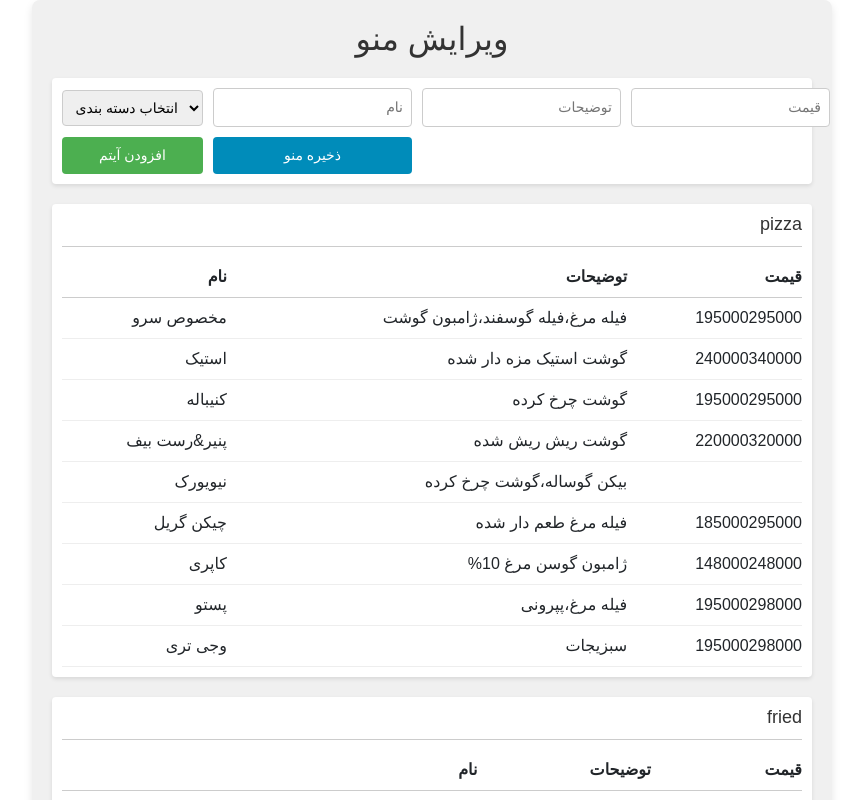
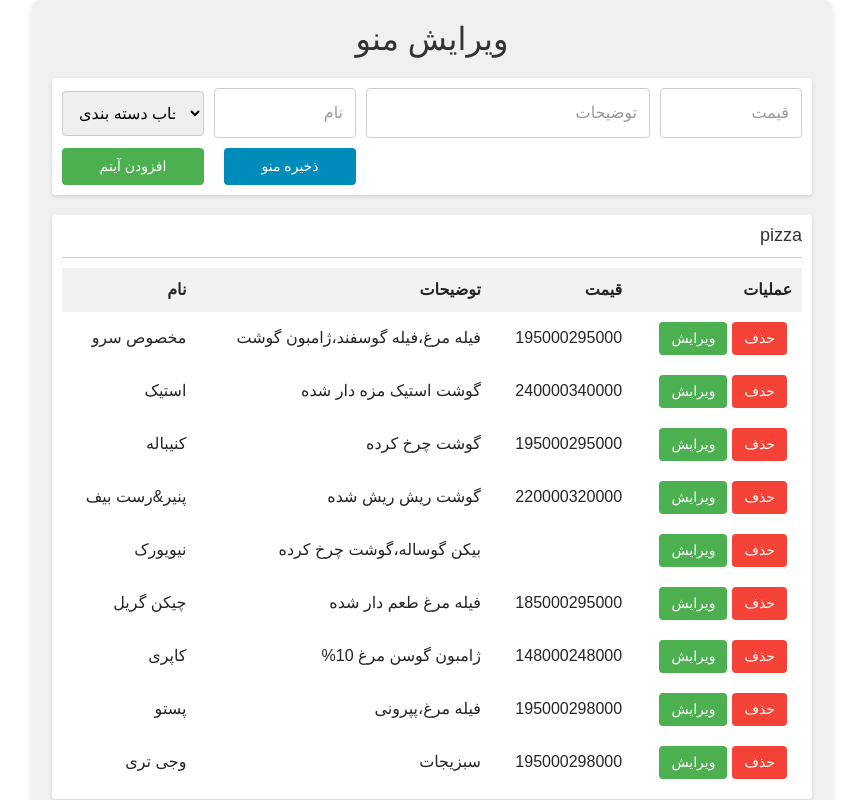
Before and after one commit to seyed-sabbagh/menu-manager-2, a React (Create React App) app: page / in a window 1280 px wide. Shown: the top 800 px of the page, without its empty margins (208-1071 px from the left). Built offline with nearby package versions, Linux system fonts and the light colour scheme.

Commit message:
update pannel add feature edit and remove item

```diff
--- a/src/App.js
+++ b/src/App.js
@@ -1,12 +1,16 @@
 import React, { useState } from 'react';
 import axios from 'axios';
-import menuData from './data/menuData.ts'; // Assuming you have the initial data stored in a JSON file
+import './EditableMenu.css'; // Import CSS file for styling
+// Importing menuData directly
+const menuData = require('./data/menuData.ts');
 
-const categoriesList = ["cake","pizza", "fried", "hot_dog", "feed", "burgers","sandwiches","snacks","salad","persian_food","pish_ghaza","seafood","Customـfood","Lunchـdinner","sini_majlesi","day_food","cofee","icecream","koktel","damnosh","shake","smothi","majon","cold_bar","glasse","hot_bar"]; // Example list of categories
+const categoriesList = Object.keys(menuData); // Extracting categories from menuData keys
 
 function EditableMenu() {
   const [menu, setMenu] = useState(menuData);
   const [newItem, setNewItem] = useState({ category: "", name: "", description: "", price: "" });
+  const [editItemId, setEditItemId] = useState(null);
+  const [editedItem, setEditedItem] = useState({ id: null, category: "", name: "", description: "", price: "" });
 
   const addItem = () => {
     if (newItem.category && newItem.name && newItem.description && newItem.price) {
@@ -56,14 +60,63 @@ function EditableMenu() {
     return Math.random().toString(36).substr(2, 9);
   };
 
+  const handleEdit = (categoryId, itemId) => {
+    const itemToEdit = menu[categoryId].find(item => item.id === itemId);
+    if (itemToEdit) {
+      setEditedItem({
+        id: itemToEdit.id,
+        category: categoryId,
+        name: itemToEdit.name,
+        description: itemToEdit.description,
+        price: itemToEdit.price
+      });
+      setEditItemId(itemId);
+    } else {
+      console.error(`Item with ID ${itemId} not found in category ${categoryId}`);
+    }
+  };
+
+  const saveEditedItem = () => {
+    if (!editedItem.category) {
+      console.error("Category is undefined in editedItem.");
+      return;
+    }
+
+    const updatedMenu = { ...menu };
+    const category = editedItem.category;
+
+    if (updatedMenu.hasOwnProperty(category)) {
+      const updatedItems = updatedMenu[category].map(item =>
+        item.id === editedItem.id ? { ...item, name: editedItem.name, description: editedItem.description, price: editedItem.price } : item
+      );
+      updatedMenu[category] = updatedItems;
+      setMenu(updatedMenu);
+      setEditItemId(null);
+    } else {
+      console.error(`Category '${category}' does not exist in the menu.`);
+      // Handle the error or notify the user appropriately
+    }
+  };
+
+  const cancelEdit = () => {
+    setEditItemId(null);
+    setEditedItem({ id: null, category: "", name: "", description: "", price: "" });
+  };
+
+  const removeItem = (categoryId, itemId) => {
+    const updatedMenu = { ...menu };
+    updatedMenu[categoryId] = updatedMenu[categoryId].filter(item => item.id !== itemId);
+    setMenu(updatedMenu);
+  };
+
   return (
-    <div style={{ fontFamily: 'IRANSans, Arial, sans-serif', maxWidth: '800px', margin: 'auto', padding: '20px', backgroundColor: '#f0f0f0', borderRadius: '8px', boxShadow: '0 4px 8px rgba(0,0,0,0.1)' }}>
-      <h1 style={{ textAlign: 'center', marginBottom: '20px', fontSize: '32px', color: '#333' }}>ویرایش منو</h1>
-      <div style={{ display: 'grid', gridTemplateColumns: '1fr 1fr 2fr 1fr', gap: '10px', alignItems: 'center', backgroundColor: '#fff', padding: '10px', borderRadius: '4px', boxShadow: '0 2px 4px rgba(0,0,0,0.1)' }}>
+    <div className="editable-menu-container">
+      <h1 className="editable-menu-heading">ویرایش منو</h1>
+      <div className="menu-form">
         <select
           value={newItem.category}
           onChange={(e) => handleNewItemChange("category", e.target.value)}
-          style={{ padding: '8px', borderRadius: '4px', border: '1px solid #ccc', fontSize: '14px', textAlign: 'right' }}
+          className="input-field"
         >
           <option value="">انتخاب دسته بندی</option>
           {categoriesList.map((category, index) => (
@@ -75,43 +128,76 @@ function EditableMenu() {
             placeholder="نام"
             value={newItem.name}
             onChange={(e) => handleNewItemChange("name", e.target.value)}
-          style={{ padding: '8px', borderRadius: '4px', border: '1px solid #ccc', fontSize: '14px', textAlign: 'right' }}
+            className="input-field"
           />
+
         <input
           type="text"
           placeholder="توضیحات"
           value={newItem.description}
           onChange={(e) => handleNewItemChange("description", e.target.value)}
-          style={{ padding: '8px', borderRadius: '4px', border: '1px solid #ccc', fontSize: '14px', textAlign: 'right' }}
+          className="input-field"
         />
         <input
           type="text"
           placeholder="قیمت"
           value={newItem.price}
           onChange={(e) => handleNewItemChange("price", e.target.value)}
-          style={{ padding: '8px', borderRadius: '4px', border: '1px solid #ccc', fontSize: '14px', textAlign: 'right' }}
+          className="input-field"
         />
-        <button onClick={addItem} style={{ padding: '8px 16px', backgroundColor: '#4CAF50', color: 'white', border: 'none', borderRadius: '4px', cursor: 'pointer', fontSize: '14px' }}>افزودن آیتم</button>
-        <button onClick={saveMenu} style={{ padding: '8px 16px', backgroundColor: '#008CBA', color: 'white', border: 'none', borderRadius: '4px', cursor: 'pointer', fontSize: '14px' }}>ذخیره منو</button>
+        <button onClick={addItem} className="add-item-button">افزودن آیتم</button>
+        <button onClick={saveMenu} className="save-menu-button">ذخیره منو</button>
       </div>
-      <div style={{ marginTop: '20px' }}>
+      <div className="menu-list">
         {Object.keys(menu).map(category => (
-          <div key={category} style={{ marginBottom: '20px', borderRadius: '4px', backgroundColor: '#fff', padding: '10px', boxShadow: '0 2px 4px rgba(0,0,0,0.1)' }}>
-            <h2 style={{ borderBottom: '1px solid #ccc', paddingBottom: '10px', marginBottom: '10px', fontSize: '18px', color: '#333', textAlign: 'right' }}>{category}</h2>
-            <table style={{ width: '100%', borderCollapse: 'collapse', textAlign: 'right' }}>
+          <div key={category} className="category-container">
+            <h2 className="category-heading">{category}</h2>
+            <table className="items-table">
               <thead>
-                <tr style={{ borderBottom: '1px solid #ccc' }}>
-                  <th style={{ padding: '8px 0' }}>نام</th>
-                  <th style={{ padding: '8px 0' }}>توضیحات</th>
-                  <th style={{ padding: '8px 0' }}>قیمت</th>
+                <tr>
+                  <th>نام</th>
+                  <th>توضیحات</th>
+                  <th>قیمت</th>
+                  <th>عملیات</th>
                 </tr>
               </thead>
               <tbody>
                 {menu[category].map(item => (
-                  <tr key={item.id} style={{ borderBottom: '1px solid #eee' }}>
-                    <td style={{ padding: '8px 0' }}>{item.name}</td>
-                    <td style={{ padding: '8px 0' }}>{item.description}</td>
-                    <td style={{ padding: '8px 0' }}>{item.price}</td>
+                  <tr key={item.id}>
+                    <td>{editItemId === item.id ? (
+                      <input
+                        type="text"
+                        value={editedItem.name}
+                        onChange={(e) => setEditedItem({ ...editedItem, name: e.target.value })}
+                      />
+                    ) : item.name}</td>
+                    <td>{editItemId === item.id ? (
+                      <input
+                        type="text"
+                        value={editedItem.description}
+                        onChange={(e) => setEditedItem({ ...editedItem, description: e.target.value })}
+                      />
+                    ) : item.description}</td>
+                    <td>{editItemId === item.id ? (
+                      <input
+                        type="text"
+                        value={editedItem.price}
+                        onChange={(e) => setEditedItem({ ...editedItem, price: e.target.value })}
+                      />
+                    ) : item.price}</td>
+                    <td>
+                      {editItemId === item.id ? (
+                        <>
+                          <button onClick={saveEditedItem} className="save-button">ذخیره</button>
+                          <button onClick={cancelEdit} className="cancel-button">لغو</button>
+                        </>
+                      ) : (
+                        <>
+                          <button onClick={() => handleEdit(category, item.id)} className="edit-button">ویرایش</button>
+                          <button onClick={() => removeItem(category, item.id)} className="delete-button">حذف</button>
+                        </>
+                      )}
+                    </td>
                   </tr>
                 ))}
               </tbody>
--- /dev/null
+++ b/src/EditableMenu.css
@@ -0,0 +1,247 @@
+/* EditableMenu.css */
+
+/* General container styles */
+.editable-menu-container {
+    font-family: IRANSans, Arial, sans-serif;
+    max-width: 800px;
+    margin: auto;
+    padding: 20px;
+    background-color: #f0f0f0;
+    border-radius: 8px;
+    box-shadow: 0 4px 8px rgba(0,0,0,0.1);
+  }
+
+  /* Heading styles */
+  .editable-menu-heading {
+    text-align: center;
+    margin-bottom: 20px;
+    font-size: 32px;
+    color: #333;
+  }
+
+  /* Form container styles */
+  .menu-form {
+    display: grid;
+    grid-template-columns: 1fr 1fr 2fr 1fr;
+    gap: 10px;
+    align-items: center;
+    background-color: #fff;
+    padding: 10px;
+    border-radius: 4px;
+    box-shadow: 0 2px 4px rgba(0,0,0,0.1);
+  }
+
+  /* Input field styles */
+  .menu-form .input-field {
+    padding: 8px;
+    border-radius: 4px;
+    border: 1px solid #ccc;
+    font-size: 14px;
+    text-align: right;
+  }
+
+  /* Add item and save menu buttons */
+  .add-item-button, .save-menu-button {
+    padding: 8px 16px;
+    background-color: #4CAF50;
+    color: white;
+    border: none;
+    border-radius: 4px;
+    cursor: pointer;
+    font-size: 14px;
+    transition: background-color 0.3s ease;
+  }
+
+  .add-item-button:hover, .save-menu-button:hover {
+    background-color: #45a049;
+  }
+
+  .save-menu-button {
+    background-color: #008CBA;
+    margin-left: 10px;
+  }
+
+  .save-menu-button:hover {
+    background-color: #007b9c;
+  }
+
+  /* Menu list container */
+  .menu-list {
+    margin-top: 20px;
+  }
+
+  /* Category container styles */
+  .category-container {
+    margin-bottom: 20px;
+    border-radius: 4px;
+    background-color: #fff;
+    padding: 10px;
+    box-shadow: 0 2px 4px rgba(0,0,0,0.1);
+  }
+
+  /* Category heading styles */
+  .category-heading {
+    border-bottom: 1px solid #ccc;
+    padding-bottom: 10px;
+    margin-bottom: 10px;
+    font-size: 18px;
+    color: #333;
+    text-align: right;
+  }
+
+  /* Items table styles */
+  .items-table {
+    width: 100%;
+    border-collapse: collapse;
+    text-align: right;
+  }
+
+  .items-table th, .items-table td {
+    padding: 10px;
+  }
+
+  .items-table th {
+    font-weight: bold;
+    background-color: #f2f2f2;
+  }
+
+  .items-table input[type="text"] {
+    width: calc(100% - 20px);
+    padding: 8px;
+    border: 1px solid #ccc;
+    border-radius: 4px;
+    font-size: 14px;
+    text-align: right;
+  }
+
+  /* Edit, cancel, save, and delete buttons */
+  .items-table .edit-button, .items-table .cancel-button, .items-table .save-button, .items-table .delete-button {
+    padding: 6px 12px;
+    margin-right: 5px;
+    border: none;
+    border-radius: 4px;
+    cursor: pointer;
+    font-size: 14px;
+  }
+
+  .items-table .edit-button, .items-table .save-button {
+    background-color: #4CAF50;
+    color: white;
+  }
+
+  .items-table .edit-button:hover, .items-table .save-button:hover {
+    background-color: #45a049;
+  }
+
+  .items-table .cancel-button {
+    background-color: #f44336;
+    color: white;
+  }
+
+  .items-table .cancel-button:hover {
+    background-color: #da190b;
+  }
+
+  .items-table .delete-button {
+    background-color: #f44336;
+    color: white;
+  }
+
+  .items-table .delete-button:hover {
+    background-color: #da190b;
+  }
+
+  /* Responsive adjustments */
+  @media (max-width: 768px) {
+    .menu-form {
+      grid-template-columns: 1fr;
+    }
+
+    .items-table th, .items-table td {
+      font-size: 12px;
+    }
+  }
+
+
+
+  /* EditableMenu.css */
+
+/* Input field styles */
+.menu-form .input-field {
+    padding: 12px;
+    border-radius: 4px;
+    border: 1px solid #ccc;
+    font-size: 16px;
+    text-align: right;
+    transition: border-color 0.3s ease;
+  }
+
+  .menu-form .input-field:focus {
+    outline: none;
+    border-color: #4CAF50;
+  }
+
+  .menu-form .input-field::placeholder {
+    color: #999;
+  }
+
+
+  /* EditableMenu.css */
+
+/* Input field base style */
+.input-field {
+    width: 100%;
+    padding: 12px;
+    font-size: 16px;
+    border: 1px solid #ccc;
+    border-radius: 4px;
+    box-sizing: border-box; /* Ensures padding and border are included in element's total width and height */
+    transition: border-color 0.3s ease;
+  }
+  /* EditableMenu.css */
+
+/* Base Input Style */
+.input-field {
+    width: 100%;
+    padding: 12px;
+    font-size: 16px;
+    border: 1px solid #ccc;
+    border-radius: 4px;
+    box-sizing: border-box;
+    transition: border-color 0.3s ease;
+  }
+
+  /* Focus state */
+  .input-field:focus {
+    outline: none;
+    border-color: #4CAF50;
+  }
+
+  /* Placeholder text */
+  .input-field::placeholder {
+    color: #999;
+  }
+
+  /* Error state */
+  .input-field.error {
+    border-color: #f44336;
+  }
+
+  /* Disabled state */
+  .input-field:disabled {
+    background-color: #f0f0f0;
+    cursor: not-allowed;
+  }
+
+  /* Success state */
+  .input-field.success {
+    border-color: #4CAF50;
+  }
+
+  /* Responsive Styles */
+  @media (max-width: 768px) {
+    .input-field {
+      font-size: 14px; /* Decrease font size for smaller screens */
+      padding: 10px; /* Adjust padding */
+    }
+  }
```
Lines whose indentation alone changed are shown as unchanged.
